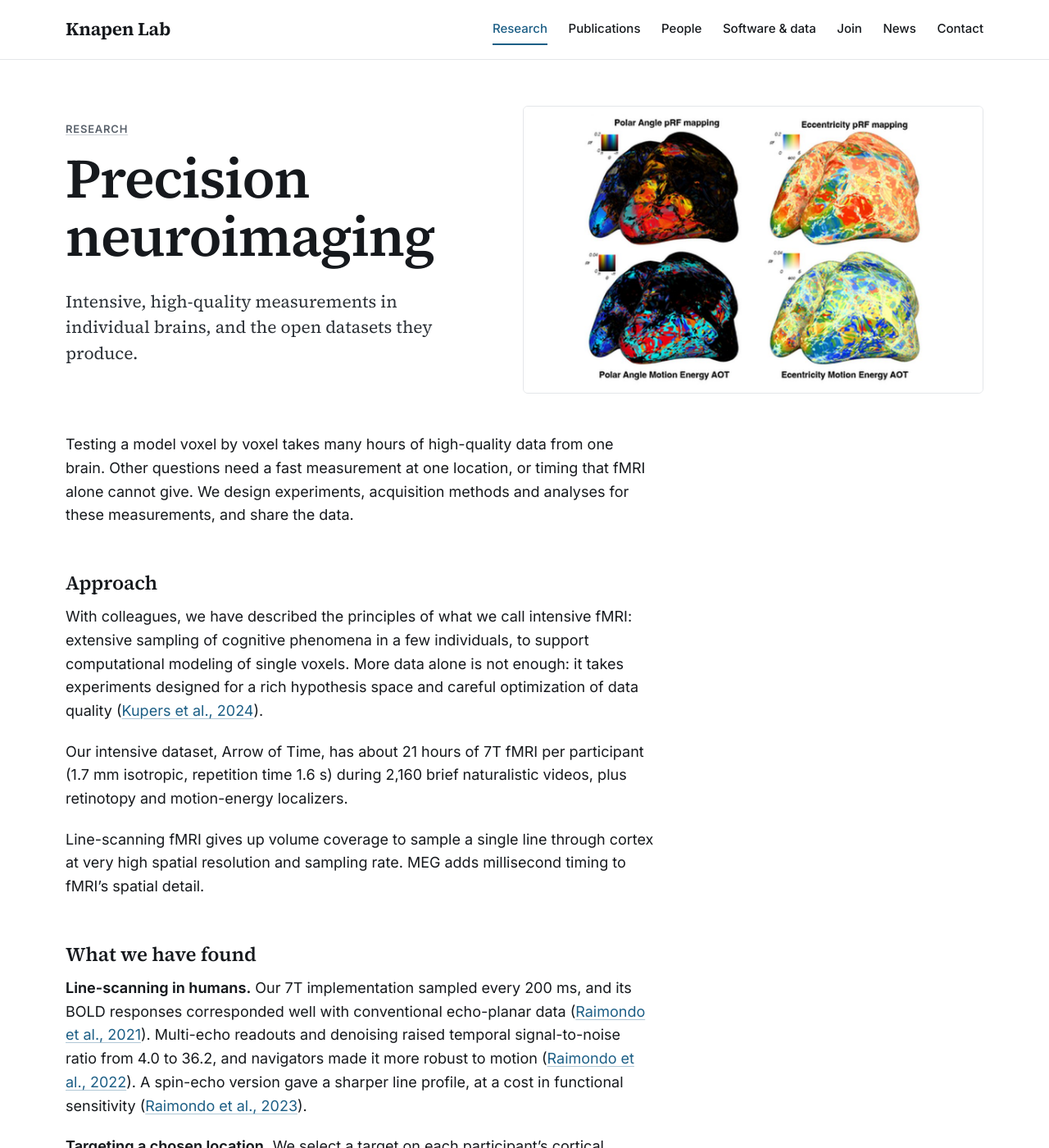
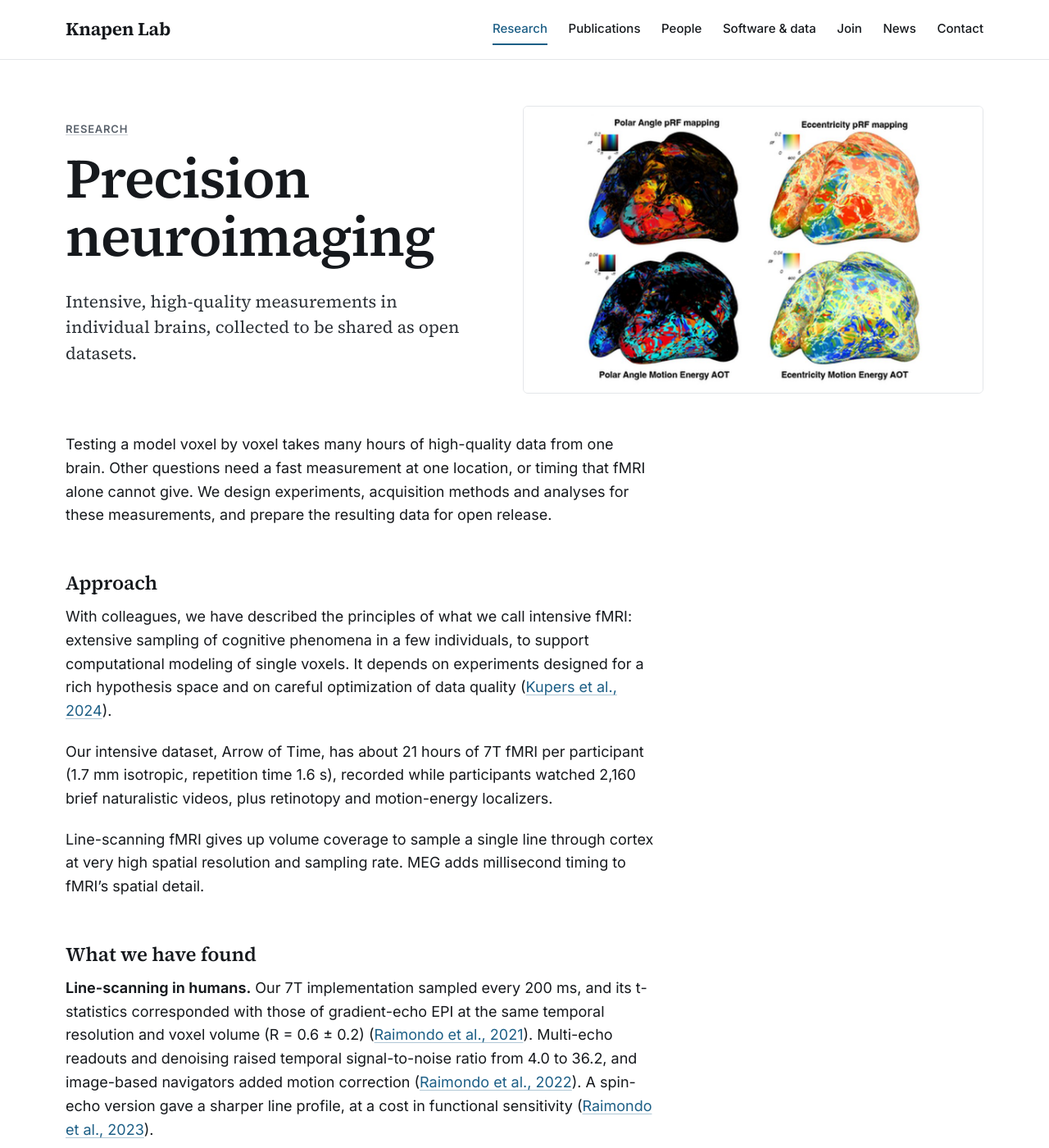
Before and after one commit to tknapen/tknapen.github.io, a Jekyll site: the page built from _research/precision-imaging.md, in a window 1280 px wide and 1400 px high. Shown: the whole window at 82% size. Built offline with Jekyll 4.4.1, drawn with Linux system fonts in a browser that asks for light colours; some of the changed text lies outside the part shown.

```diff
--- a/_people/2017-07-01-gh.markdown
+++ b/_people/2017-07-01-gh.markdown
@@ -8,7 +8,7 @@ start: 2017
 end: 2020  # PubMed 33385565 (Dec 2020): VU and Zurich; 34378532 (Aug 2021): Zurich only
 now: "University of Zurich"  # PubMed 42864364, 2026
 pubname: "de Hollander G"
-themes: [precision-imaging, perception-awareness]
+themes: [perception-awareness]
 description: "Postdoctoral researcher who used laminar 7T fMRI to study ocular dominance columns and binocular rivalry in primary visual cortex."
 ---
 Gilles de Hollander joined the lab in 2017 as a postdoctoral researcher funded by an NWO-CAS grant, a collaboration with the Beijing lab of Peng Zhang and Sheng He. After a master's in artificial intelligence, he did his PhD in Birte Forstmann's lab at the University of Amsterdam. There he combined cognitive modeling with 7T structural and functional MRI to study the functional anatomy of the subthalamic nucleus, a small node of the basal ganglia, and optimized fMRI protocols for that region.
--- a/_research/precision-imaging.md
+++ b/_research/precision-imaging.md
@@ -1,32 +1,32 @@
 ---
 title: Precision neuroimaging
 order: 2
-tagline: "Intensive, high-quality measurements in individual brains, and the open datasets they produce."
+tagline: "Intensive, high-quality measurements in individual brains, collected to be shared as open datasets."
 description: "Many hours of high-quality 7T fMRI in individual brains, fast targeted acquisition, quantitative MRI and combined fMRI and MEG, and the datasets this work produces."
 img: /assets/img/themes/precision-imaging.jpg
 img_alt: "Inflated cortical surfaces from the Arrow of Time dataset, colored by preferred polar angle (left) and eccentricity (right), estimated from the pRF mapping experiment (top) and from a motion-energy model of responses to the videos (bottom)."
 ---
-Testing a model voxel by voxel takes many hours of high-quality data from one brain. Other questions need a fast measurement at one location, or timing that fMRI alone cannot give. We design experiments, acquisition methods and analyses for these measurements, and share the data.
+Testing a model voxel by voxel takes many hours of high-quality data from one brain. Other questions need a fast measurement at one location, or timing that fMRI alone cannot give. We design experiments, acquisition methods and analyses for these measurements, and prepare the resulting data for open release.
 
 ## Approach
 
-With colleagues, we have described the principles of what we call intensive fMRI: extensive sampling of cognitive phenomena in a few individuals, to support computational modeling of single voxels. More data alone is not enough: it takes experiments designed for a rich hypothesis space and careful optimization of data quality ([Kupers et al., 2024](/publications/2024-10-24-TINS/)).
+With colleagues, we have described the principles of what we call intensive fMRI: extensive sampling of cognitive phenomena in a few individuals, to support computational modeling of single voxels. It depends on experiments designed for a rich hypothesis space and on careful optimization of data quality ([Kupers et al., 2024](/publications/2024-10-24-TINS/)).
 
-Our intensive dataset, Arrow of Time, has about 21 hours of 7T fMRI per participant (1.7 mm isotropic, repetition time 1.6 s) during 2,160 brief naturalistic videos, plus retinotopy and motion-energy localizers.
+Our intensive dataset, Arrow of Time, has about 21 hours of 7T fMRI per participant (1.7 mm isotropic, repetition time 1.6 s), recorded while participants watched 2,160 brief naturalistic videos, plus retinotopy and motion-energy localizers.
 
 Line-scanning fMRI gives up volume coverage to sample a single line through cortex at very high spatial resolution and sampling rate. MEG adds millisecond timing to fMRI's spatial detail.
 
 ## What we have found
 
-**Line-scanning in humans.** Our 7T implementation sampled every 200 ms, and its BOLD responses corresponded well with conventional echo-planar data ([Raimondo et al., 2021](/publications/2021-08-20-JCBFM/)). Multi-echo readouts and denoising raised temporal signal-to-noise ratio from 4.0 to 36.2, and navigators made it more robust to motion ([Raimondo et al., 2022](/publications/2022-11-17-JNM/)). A spin-echo version gave a sharper line profile, at a cost in functional sensitivity ([Raimondo et al., 2023](/publications/2023-01-10-MAGMA/)).
+**Line-scanning in humans.** Our 7T implementation sampled every 200 ms, and its t-statistics corresponded with those of gradient-echo EPI at the same temporal resolution and voxel volume (R = 0.6 ± 0.2) ([Raimondo et al., 2021](/publications/2021-08-20-JCBFM/)). Multi-echo readouts and denoising raised temporal signal-to-noise ratio from 4.0 to 36.2, and image-based navigators added motion correction ([Raimondo et al., 2022](/publications/2022-11-17-JNM/)). A spin-echo version gave a sharper line profile, at a cost in functional sensitivity ([Raimondo et al., 2023](/publications/2023-01-10-MAGMA/)).
 
 **Targeting a chosen location.** We select a target on each participant's cortical surface from its anatomy and pRF, place the line there in a second session, and tailor the stimuli to it. For most participants, pRF estimates from the line resembled the target's; target and best-matching V1 location were on average about 5.5 mm apart ([Heij et al., 2023](/publications/2023-08-22-HBM/)).
 
-**Timing from fMRI and MEG.** A forward model that predicts MEG responses from each individual's fMRI visual field maps revealed a processing hierarchy across them: V1 captured most of the variance in MEG sensors, earlier than extrastriate areas ([Eickhoff et al., 2026](/publications/2026-07-10-PCB/)).
+**Timing from fMRI and MEG.** A forward model that predicts MEG responses from each individual's fMRI visual field maps revealed a processing hierarchy across them: V1 captured most of the variance in the MEG sensors, and did so earlier than extrastriate areas ([Eickhoff et al., 2026](/publications/2026-07-10-PCB/)).
 
 **Cortical microstructure in depression.** Quantitative 7T MRI of T1 (a proxy for intracortical myelin) and T2\* (a proxy for iron) in 48 patients with major depressive disorder and 10 controls linked diagnosis and symptom severity to lower myelination in lateral orbitofrontal cortex, not to iron ([Heij et al., 2024](/publications/2024-06-20-TP/)).
 
-**Body maps from rest and video data.** In data recorded during rest, a model that maps body-part and visual field tuning at once produced detailed body-part tuning maps; during video watching, it revealed an array of somatotopic body maps across the dorsolateral visual system ([Hedger et al., 2025](/publications/2025-11-26-NAT/)). See also [Topographic maps](/research/topographic-maps/).
+**Body maps from large open datasets.** In 7T data from 174 Human Connectome Project participants, a model that maps body-part and visual field tuning at once produced detailed body-part tuning maps from about an hour of rest per participant; during video watching, it revealed an array of somatotopic body maps across the dorsolateral visual system ([Hedger et al., 2025](/publications/2025-11-26-NAT/)). See also [Topographic maps](/research/topographic-maps/).
 
 ## Open questions
 
```
